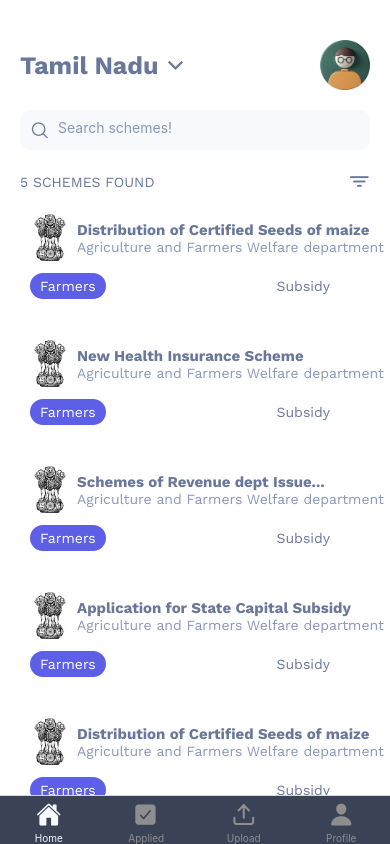
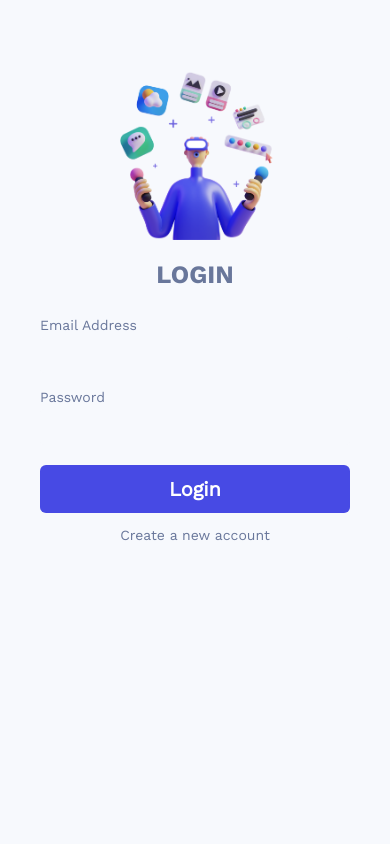
Before and after one commit to VikramVijayaraj/govt-schemes, a React Native app: screen /Home in a window 390 px wide. Built offline with nearby package versions, Linux system fonts and the light colour scheme.

Commit message:
removed search bar close icon

```diff
--- a/App.js
+++ b/App.js
@@ -163,9 +163,9 @@
 
   return (
     <NavigationContainer>
-      {/* {!authCtx.isAuthenticated && <AuthStack />} */}
-      {/* {authCtx.isAuthenticated && <AuthenticatedStack />} */}
-      <AuthenticatedStack />
+      {!authCtx.isAuthenticated && <AuthStack />}
+      {authCtx.isAuthenticated && <AuthenticatedStack />}
+      {/* <AuthenticatedStack /> */}
     </NavigationContainer>
   );
 }
--- a/components/Home/SeachBar.js
+++ b/components/Home/SeachBar.js
@@ -29,9 +29,9 @@
           </View>
         </View>
 
-        <View style={styles.closeIconContainer}>
+        {/* <View style={styles.closeIconContainer}>
           {searchQuery && <Ionicons name="close" color={colors.gray800} />}
-        </View>
+        </View> */}
       </View>
 
       <View style={styles.info}>
@@ -40,10 +40,7 @@
       </View>
 
       {searchQuery ? (
-        <List
-          listItems={TestData}
-          query={searchQuery}
-        />
+        <List listItems={TestData} query={searchQuery} />
       ) : (
         <List listItems={TestData} />
       )}
```
